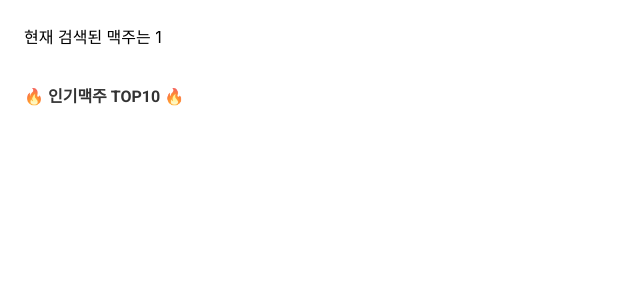
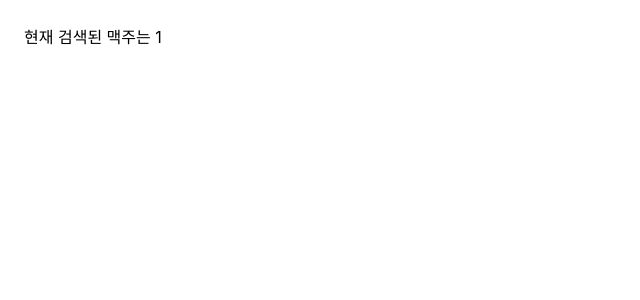
Before and after one commit to taeee1/beerlot-client, a Next.js app: page /result/1 in a window 1280 px wide. Shown: the top 300 px of the page, without its empty margins (0-640 px from the left). Built offline with nearby package versions, Linux system fonts and the light colour scheme.

Commit message:
fix: title removed for search result list (#7)

```diff
--- a/pages/result/[id].tsx
+++ b/pages/result/[id].tsx
@@ -1,9 +1,9 @@
 import { useRouter } from "next/router";
-import TwoByTwoCardList from "../../Components/Card/CardList/TwoByTwoCardList";
-import { beerItemType, MOCK_CARD_LIST, POPULAR_BEER_TITLE } from "../../Static";
 import styled from "styled-components";
+import CardItem from "../../Components/Card/CardItem";
+import { CardContainer } from "../../Components/Card/CardList/TwoByTwoCardList";
+import { CardType, MOCK_CARD_LIST } from "../../Static";
 
-// TODO: 혼자 hierarchy가 안맞음. 한번 더 래핑해야 함.
 const SearchResultList = () => {
   const router = useRouter();
   const { id } = router.query;
@@ -14,14 +14,24 @@ const SearchResultList = () => {
     return item.beerName.includes(id[0]);
   });
 
-  //   console.log(index);
   return (
     <Container>
       <p>현재 검색된 맥주는 {id} </p>
-      <TwoByTwoCardList
-        title={POPULAR_BEER_TITLE}
-        itemList={filteredItemList}
-      />
+      <CardContainer>
+        {filteredItemList.map((item) => {
+          return (
+            <CardItem
+              isTwoByTwo
+              cardType={CardType.POPULAR}
+              key={item.id}
+              beerName={item.beerName}
+              img_src={item.img_src}
+              sort={item.sort}
+              country={item.country}
+            />
+          );
+        })}
+      </CardContainer>
     </Container>
   );
 };
```
